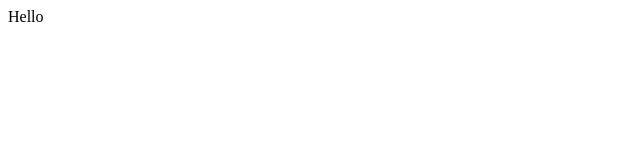
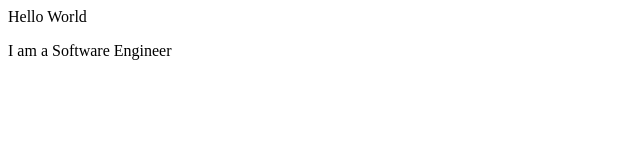
Before and after one commit to Govindverma1998/firstGotProject, a plain HTML site: page index.html in a window 1280 px wide. Shown: the whole page, without its empty margins (0-640 px from the left). Drawn offline with Linux system fonts and the light colour scheme.

Commit message:
Add new Paragraph

```diff
--- a/index.html
+++ b/index.html
@@ -1,2 +1,2 @@
-<P>Hello
-</P>
+<P>Hello World</P>
+<P>I am a Software Engineer</P>
```
